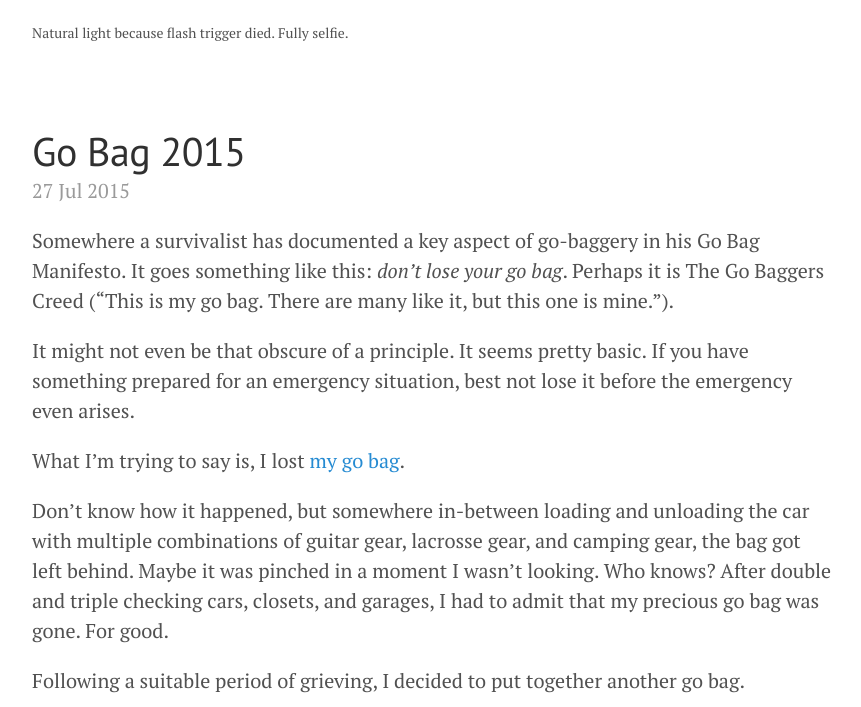
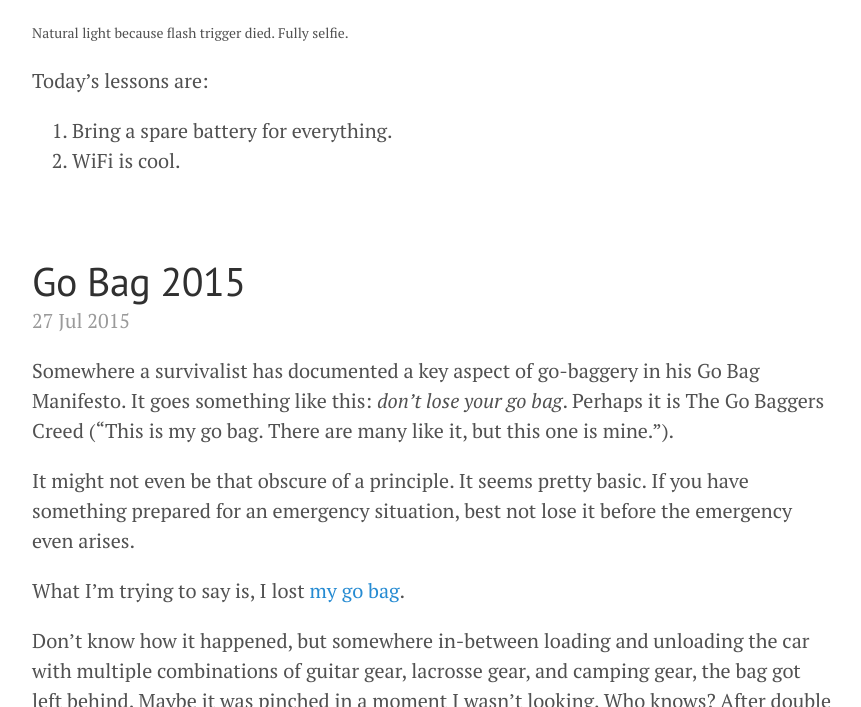
Before and after one commit to rpe/rpe.github.io, a Jekyll site: the page built from index.html, in a window 1280 px wide and 900 px high, scrolled down 1891 px, cut to the strip 193-900 px from the top of the window. Shown: the whole strip, without its empty margins (208-1069 px from the left). Built offline with Jekyll 4.4.1, drawn with Linux system fonts in a browser that asks for light colours; nearby versions of some CDN libraries; Markdown is read by kramdown in place of the engine named in the settings; a script that is not in the unit is left out; the list of posts is cut into pages by our own code.

Commit message:
Edit 52 week challenge.

```diff
--- a/_posts/2016-01-03-52-week-challenge.markdown
+++ b/_posts/2016-01-03-52-week-challenge.markdown
@@ -16,3 +16,8 @@ I decided to use manual focus, which was a bit of a pain to get just right. Whil
 
 <a data-flickr-embed="true"  href="https://www.flickr.com/photos/41695401@N00/24158587585/in/dateposted-public/" title="20160103-125755-rpe-0037.jpg"><img src="https://farm2.staticflickr.com/1554/24158587585_3427548104_c.jpg" width="800" height="534" alt="20160103-125755-rpe-0037.jpg"></a><script async src="//embedr.flickr.com/assets/client-code.js" charset="utf-8"></script>
 <small><small>Natural light because flash trigger died. Fully selfie.</small></small>
+
+Today's lessons are:
+
+1. Bring a spare battery for everything.
+2. WiFi is cool.
```
